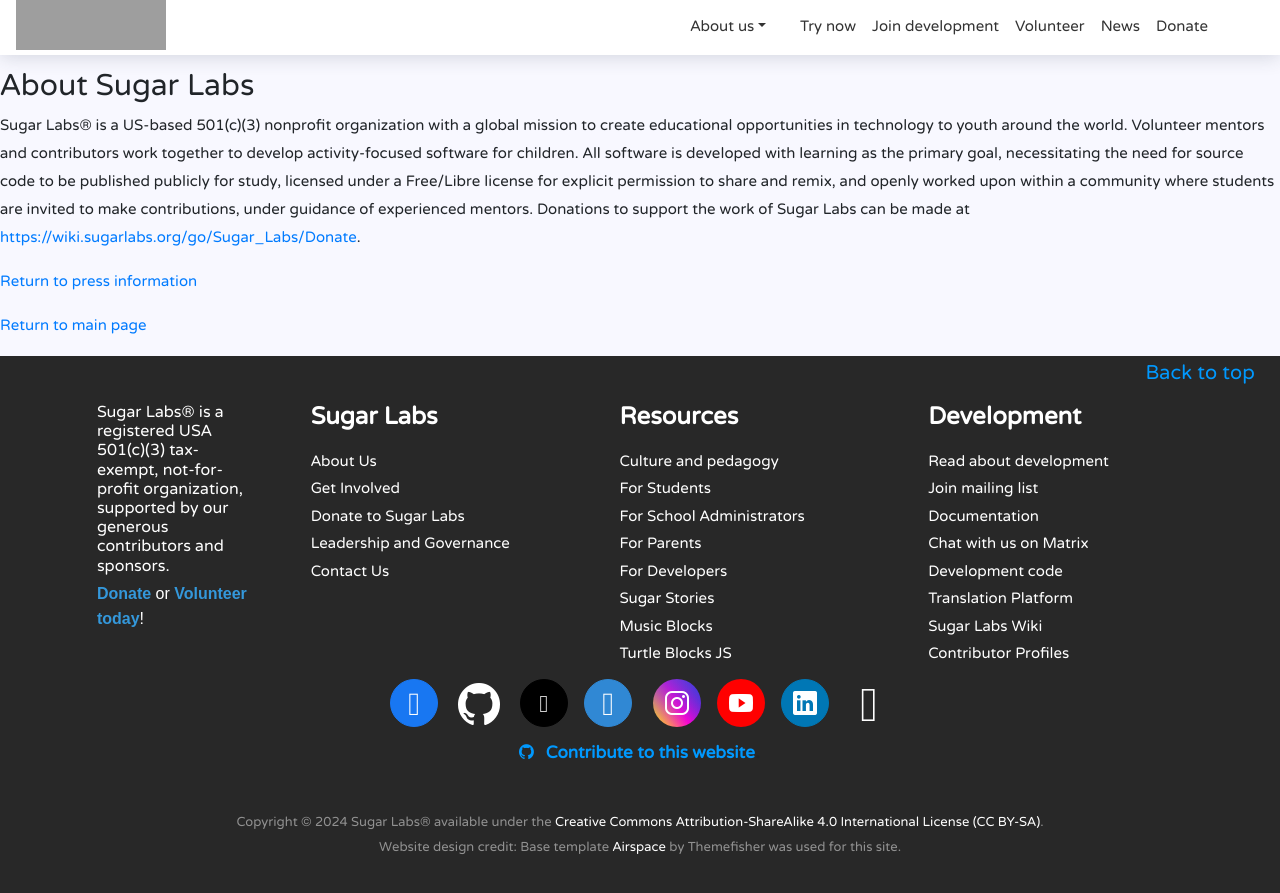
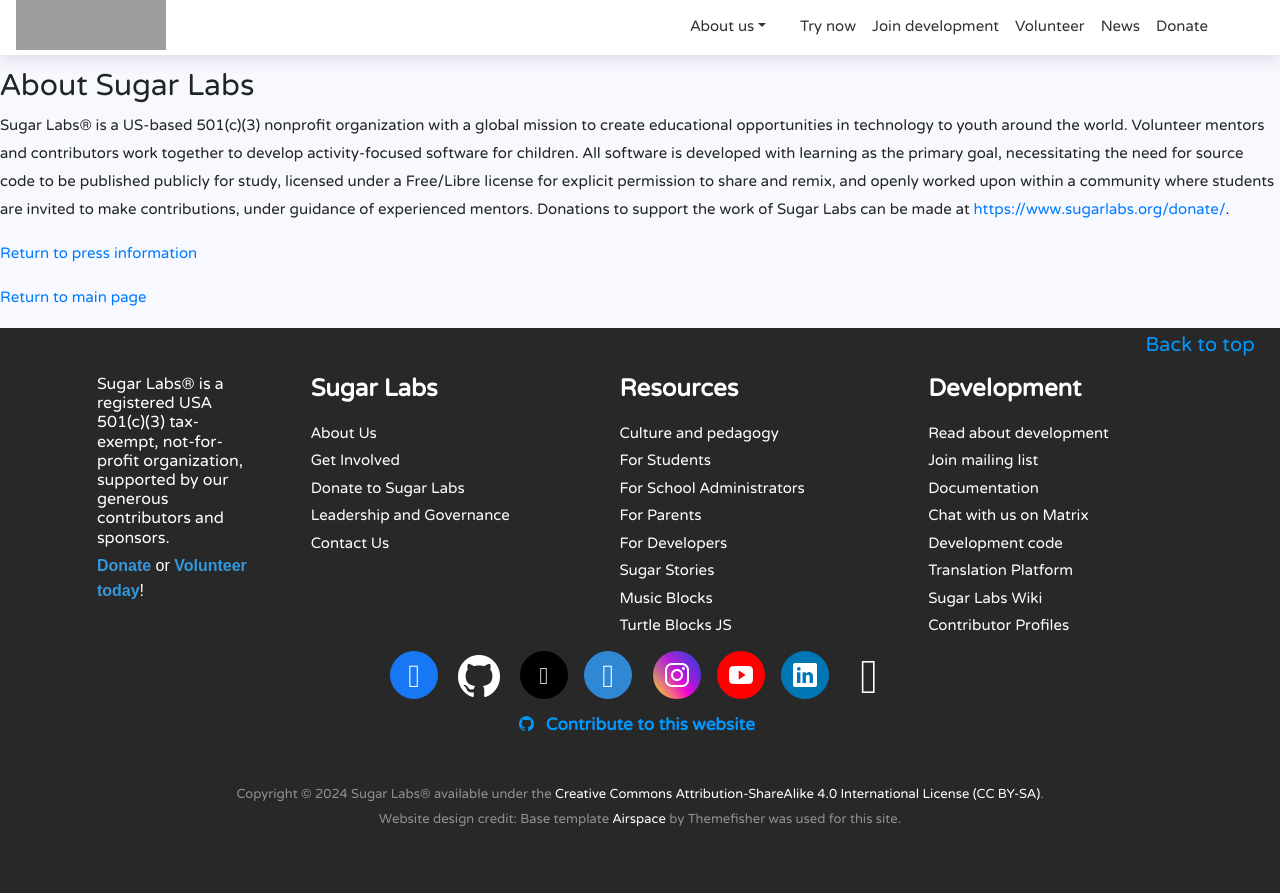
Before and after one commit to sugarlabs/www, a Jekyll site: the page built from _posts/2024-05-08-Sugar-Labs-announces-nonprofit-status-new-executive-director.md, in a window 1280 px wide and 900 px high, scrolled down 692 px. Shown: the top 893 px of the window. Built offline with Jekyll 4.4.1, drawn with Linux system fonts in a browser that asks for light colours; some web fonts are replaced; grey boxes are pictures that could not be loaded.

Commit message:
changed base_url and added component to _posts

```diff
--- a/_includes/about_sugar_labs.html
+++ b/_includes/about_sugar_labs.html
@@ -1,4 +1,16 @@
 <section id="about-sugar-labs">
-    <h2>About Sugar Labs</h2>
-    <p>Sugar Labs® is a US-based 501(c)(3) nonprofit organization with a global mission to create educational opportunities in technology to youth around the world. Volunteer mentors and contributors work together to develop activity-focused software for children. All software is developed with learning as the primary goal, necessitating the need for source code to be published publicly for study, licensed under a Free/Libre license for explicit permission to share and remix, and openly worked upon within a community where students are invited to make contributions, under guidance of experienced mentors. Donations to support the work of Sugar Labs can be made at <a href="https://www.sugarlabs.org/donate/">https://www.sugarlabs.org/donate/</a>.</p>
+  <h2>About Sugar Labs</h2>
+  <p>
+    Sugar Labs® is a US-based 501(c)(3) nonprofit organization with a global
+    mission to create educational opportunities in technology to youth around
+    the world. Volunteer mentors and contributors work together to develop
+    activity-focused software for children. All software is developed with
+    learning as the primary goal, necessitating the need for source code to be
+    published publicly for study, licensed under a Free/Libre license for
+    explicit permission to share and remix, and openly worked upon within a
+    community where students are invited to make contributions, under guidance
+    of experienced mentors. Donations to support the work of Sugar Labs can be
+    made at
+    <a href="{{ site.baseurl }}/donate/">https://www.sugarlabs.org/donate/</a>.
+  </p>
 </section>
--- a/_posts/2024-05-08-Sugar-Labs-announces-nonprofit-status-new-executive-director.md
+++ b/_posts/2024-05-08-Sugar-Labs-announces-nonprofit-status-new-executive-director.md
@@ -5,8 +5,8 @@
 ---
 
 **CAMBRIDGE, MA, USA -- May 8, 2024 -- Sugar Labs today announced its
-  501(c)(3) nonprofit status as well as its pick for executive
-  director, long-time contributor Devin Ulibarri.**
+501(c)(3) nonprofit status as well as its pick for executive
+director, long-time contributor Devin Ulibarri.**
 
 ## Sugar Labs is a 501(c)(3) nonprofit
 
@@ -36,6 +36,7 @@
 organization achieve its current nonprofit status.
 
 [3]: https://fsf.org
+
 [4]: {{ site.baseurl }}/music-blocks
 
 Of the hiring, Sugar Labs board member and founder Walter Bender said,
@@ -55,16 +56,4 @@
 
 [5]: https://wiki.sugarlabs.org/go/Oversight_Board
 
-## About Sugar Labs
-
-Sugar Labs® is a US-based 501(c)(3) nonprofit organization with a
-global mission to create educational opportunities in technology to
-youth around the world. Volunteer mentors and contributors work
-together to develop activity-focused software for children. All
-software is developed with learning as the primary goal, necessitating
-the need for source code to be published publicly for study, licensed
-under a Free/Libre license for explicit permission to share and remix,
-and openly worked upon within a community where students are invited
-to make contributions, under guidance of experienced mentors.
-Donations to support the work of Sugar Labs can be made at
-<https://wiki.sugarlabs.org/go/Sugar_Labs/Donate>.
+{% include about_sugar_labs.html %}
```
